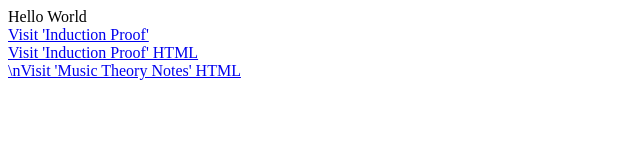
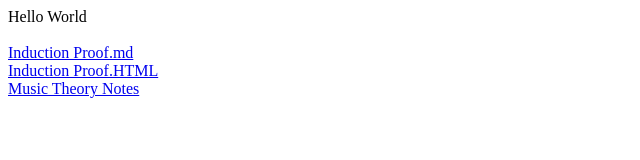
Before and after one commit to dusktoskr/dusktoskr.github.io, a plain HTML site: page index.html in a window 1280 px wide. Shown: the whole page, without its empty margins (0-640 px from the left). Drawn offline with Linux system fonts and the light colour scheme.

Commit message:
Update index.html

```diff
--- a/index.html
+++ b/index.html
@@ -1,8 +1,9 @@
 Hello World
+<div>
 <br />
-<a href="https://dusktoskr.github.io/InductionProof.md">Visit 'Induction Proof'</a>
+<a href="https://dusktoskr.github.io/InductionProof.md">Induction Proof.md</a>
 <br />
-<a href="https://dusktoskr.github.io/InductionProof.html">Visit 'Induction Proof' HTML</a>
-
+<a href="https://dusktoskr.github.io/InductionProof.html">Induction Proof.HTML</a>
 <br />
-<a href="https://dusktoskr.github.io/MusicTheory.html">\nVisit 'Music Theory Notes' HTML</a>
+<a href="https://dusktoskr.github.io/MusicTheory.html">Music Theory Notes</a>
+</div>
```
